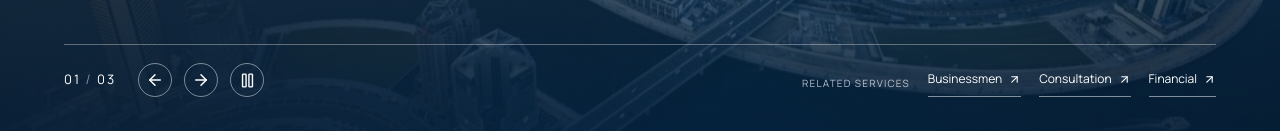
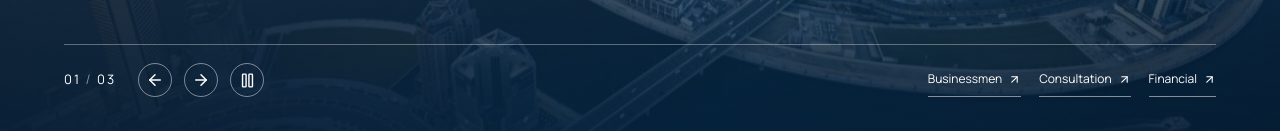
Before and after one commit to Bashar-alJabi/inbs-website, a Next.js app: page /en in a window 1280 px wide. Shown: the part 669-800 px from the top of the page. Built offline with nearby package versions, Linux system fonts and the light colour scheme.

Commit message:
fix: refine Arabic hero and footer (hero-experience.tsx)

```diff
--- a/src/components/home/hero-experience.tsx
+++ b/src/components/home/hero-experience.tsx
@@ -37,14 +37,14 @@ export function HeroExperience({locale}:{locale:Locale}){
   <div className="inbs-hero-shade" aria-hidden="true"/>
   {path&&<svg className="inbs-network-trail" aria-hidden="true"><path d={path} stroke="currentColor" fill="none" strokeWidth="1.4" strokeOpacity=".7"/><circle cx={pointer!.x} cy={pointer!.y} r="3.5" fill="currentColor"/><circle cx={anchor!.x} cy={anchor!.y} r="5" fill="none" stroke="currentColor" strokeWidth="1.3"/><circle cx={pointer!.x+(anchor!.x-pointer!.x)*.47} cy={pointer!.y+(anchor!.y-pointer!.y)*.55} r="2.5" fill="currentColor" fillOpacity=".75"/></svg>}
   <div className="site-shell inbs-hero-layout"><div className="inbs-hero-content">
-   <div className="inbs-hero-eyebrow">{locale==='ar'?'الشبكة العالمية لخدمات رجال الأعمال':'INTERNATIONAL NETWORK BUSINESSMEN SERVICES'} <span>· DUBAI / 2003</span></div>
+   <div className="inbs-hero-eyebrow">{locale==='ar'?'الشبكة العالمية لخدمات رجال الأعمال':'INTERNATIONAL NETWORK BUSINESSMEN SERVICES'} <span>· {locale==='ar'?'دبي / ٢٠٠٣':'DUBAI / 2003'}</span></div>
    <AnimatePresence mode="wait"><motion.div key={active} initial={reduced?false:{opacity:0,y:8}} animate={{opacity:1,y:0}} exit={{opacity:0,y:-8}} transition={{duration:.65}} className="inbs-slide">
     <h1>{slide.title}</h1><p>{slide.description}</p>
     <Link ref={buttonRef} className="inbs-hero-cta" href={`/${locale}/services/${slide.slug}`}>{slide.button}<ArrowUpRight size={19}/></Link>
    </motion.div></AnimatePresence>
   </div>
-  <div className="inbs-hero-bottom"><div className="inbs-slide-controls"><span>{String(active+1).padStart(2,'0')} <i>/</i> 03</span><button type="button" onClick={()=>setActive(n=>(n+slides.length-1)%slides.length)} aria-label="Previous slide"><ArrowLeft size={18}/></button><button type="button" onClick={()=>setActive(n=>(n+1)%slides.length)} aria-label="Next slide"><ArrowRight size={18}/></button><button type="button" onClick={()=>setPaused(!paused)} aria-label={paused?'Play slides':'Pause slides'}>{paused?<Play size={17}/>:<Pause size={17}/>}</button></div>
-  <AnimatePresence mode="wait"><motion.div key={active} className="inbs-hero-service-strip" initial={{opacity:0}} animate={{opacity:1}} exit={{opacity:0}} transition={{duration:.45}}><span>{locale==='ar'?'خدمات مرتبطة':'RELATED SERVICES'}</span>{slide.related.map(s=><Link key={s.slug} href={`/${locale}/services/${s.slug}`}>{s.label}<ArrowUpRight size={13}/></Link>)}</motion.div></AnimatePresence></div>
+  <div className="inbs-hero-bottom"><div className="inbs-slide-controls"><span>{String(active+1).padStart(2,'0')} <i>/</i> 03</span><button type="button" onClick={()=>setActive(n=>(n+slides.length-1)%slides.length)} aria-label={locale==='ar'?'الشريحة السابقة':'Previous slide'}>{locale==='ar'?<ArrowRight size={18}/>:<ArrowLeft size={18}/>}</button><button type="button" onClick={()=>setActive(n=>(n+1)%slides.length)} aria-label={locale==='ar'?'الشريحة التالية':'Next slide'}>{locale==='ar'?<ArrowLeft size={18}/>:<ArrowRight size={18}/>}</button><button type="button" onClick={()=>setPaused(!paused)} aria-label={paused?'Play slides':'Pause slides'}>{paused?<Play size={17}/>:<Pause size={17}/>}</button></div>
+  <AnimatePresence mode="wait"><motion.div key={active} className="inbs-hero-service-strip" initial={{opacity:0}} animate={{opacity:1}} exit={{opacity:0}} transition={{duration:.45}}>{slide.related.map(s=><Link key={s.slug} href={`/${locale}/services/${s.slug}`}>{s.label}<ArrowUpRight size={13}/></Link>)}</motion.div></AnimatePresence></div>
   </div>
  </section>;
 }
```
